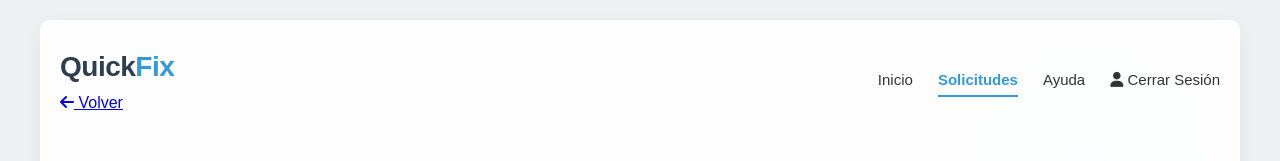
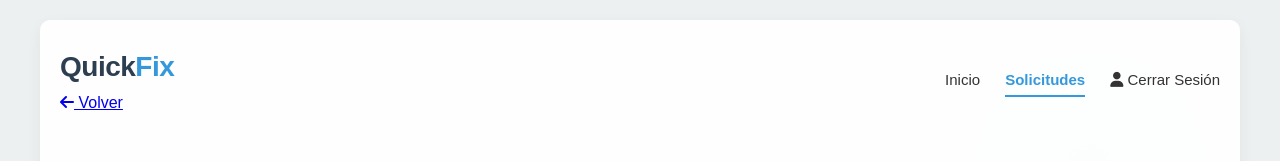
Before and after one commit to Mathewer987/Proyecto-Final-Quick-Fix, a Flask app: template templates/AceptarTrabajos.html in a window 1280 px wide. Shown: the top 161 px of the page. Run offline with Flask 3, Linux system fonts and the light colour scheme; the template is opened without the code that fills it, so the values that code supplies are empty; parts of the project's set-up code (start-up, migrations or seed data) failed here and were passed over.

Commit message:
farmeo insano 2

```diff
--- a/templates/AceptarTrabajos.html
+++ b/templates/AceptarTrabajos.html
@@ -607,7 +607,7 @@
                 <a href="{{ url_for('home') }}" class="nav-item">Inicio</a>
                 <a href="/trabajos" class="nav-item active">Solicitudes</a>
 
-                <a href="#" class="nav-item">Ayuda</a>
+
                 <a class="nav-item" href="{{ url_for('logout') }}"><i class="fas fa-user"></i> Cerrar Sesión</a>
             </nav>
         </header>
```
